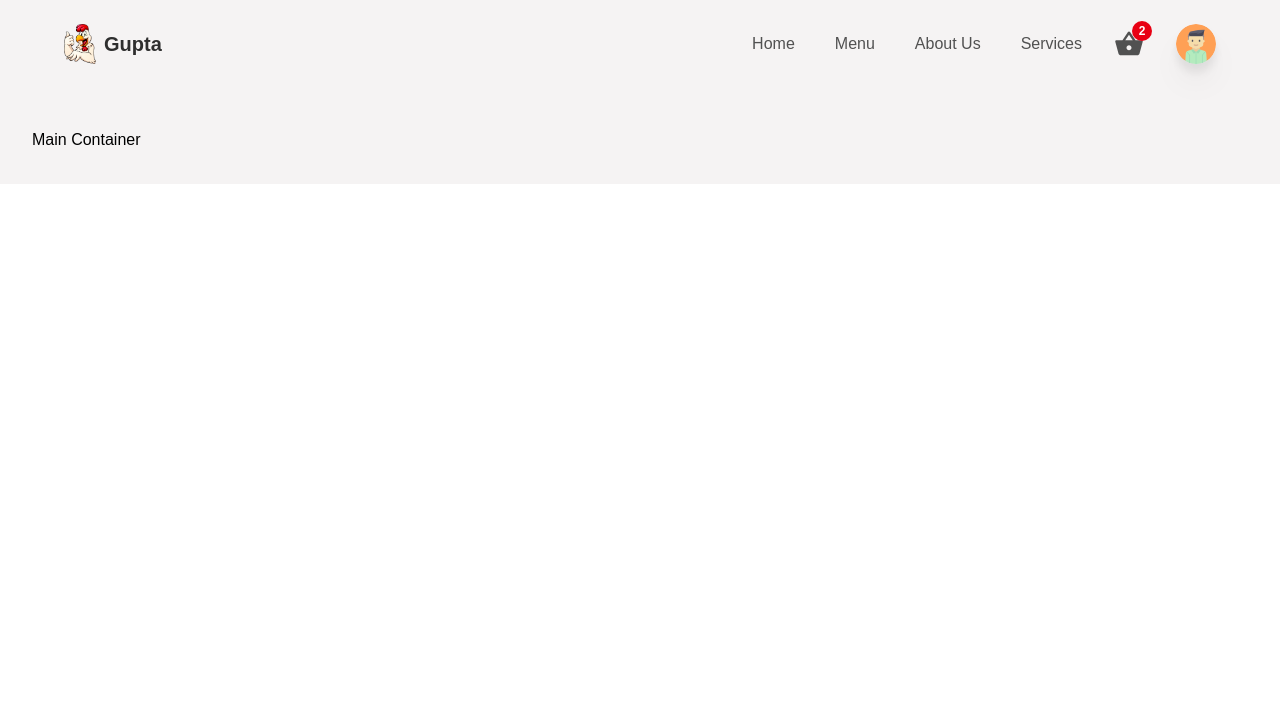
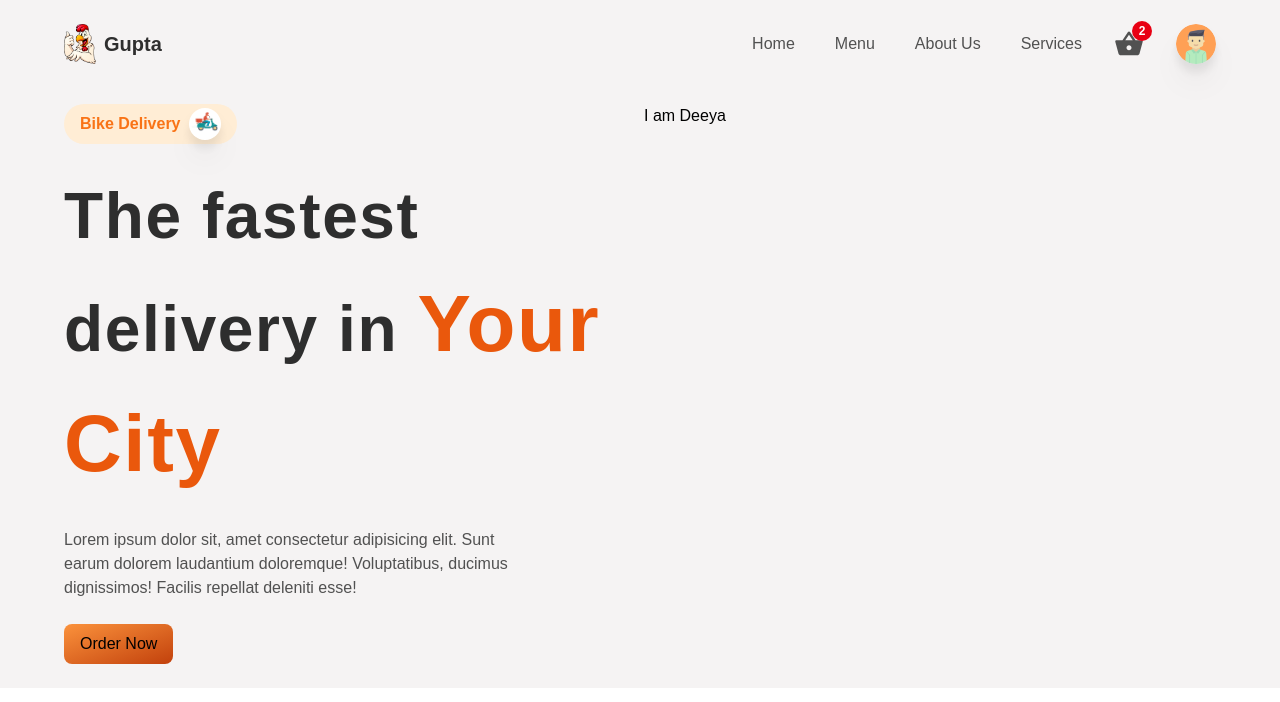
Before and after one commit to guptadeeya/restaurantsite, a React (Create React App) app: page / in a window 1280 px wide. Shown: the top 702 px of the page. Built offline with nearby package versions, Linux system fonts and the light colour scheme.

Commit message:
Home Container part-1

```diff
--- a/src/App.js
+++ b/src/App.js
@@ -5,7 +5,7 @@
 import { MainContainer } from './components'
 import { CreateContainer } from './components'
 import { Route, Routes } from 'react-router-dom'
-import {AnimatePresence} from "framer-motion"
+import { AnimatePresence } from "framer-motion"
 
 function App() {
     return (
@@ -14,7 +14,7 @@
         <AnimatePresence mode='wait'>
             <div className='w-screen h-auto flex flex-col bg-primary'>
                 <Header />
-                <main className='mt-24 p-8 w-full'>
+                <main className='mt-14 md:mt-20 px-4 md:px-16 py-4 w-full'>
                     <Routes>
                         <Route path='/*' element={<MainContainer />} />
                         <Route path='/createItem' element={<CreateContainer />} />
--- a/src/components/Header.js
+++ b/src/components/Header.js
@@ -37,13 +37,13 @@
   };
 
   // function performed after logout button is clicked
-  const logout= () =>{
+  const logout = () => {
     setIsMenu(false)
     localStorage.clear()
 
     dispatch({
       type: actionType.SET_USER,
-      user:null
+      user: null
     })
   };
 
@@ -110,6 +110,14 @@
       </div>
       {/* For mobiles */}
       <div className='flex md:hidden items-center justify-between w-full h-full'>
+
+        <div className='relative flex items-center'>
+          <MdShoppingBasket className='text-textColor text-3xl cursor-pointer' />
+          <div className='absolute -top-2 -right-2 w-5 h-5 rounded-full bg-cartNumBg  flex items-center justify-center'>
+            <p className='text-xs text-white font-semibold'>2</p>
+          </div>
+        </div>
+
         <Link to="/" className='flex items-center gap-2'>
           {/* Logo link img */}
           <img src={Logo} className='w-8 object-cover' alt="Logo" />
--- a/src/components/MainContainer.js
+++ b/src/components/MainContainer.js
@@ -1,9 +1,28 @@
 import React from 'react'
+import Delivery from '../img/delivery.png'
 
 const MainContainer = () => {
   return (
-    <div>
-      Main Container
+    <div className='grid grid-cols-1 md:grid-cols-2 gap-2'>
+      <div className='py-2 flex-1 flex flex-col items-start justify-center gap-6'>
+        <div className='flex items-center justify-cneter gap-2 bg-orange-100 px-4 py-1 rounded-full'>
+          <p className='text-base text-orange-500 font-semibold'>Bike Delivery</p>
+          <div className='w-8 h-8 rounded-full overflow-hidden bg-white drop-shadow-xl'>
+            <img src={Delivery} className='w-full h-full object-contain' alt="delivery" />
+          </div>
+        </div>
+        <p className='text-[2rem] lg:text-[4rem] font-bold tracking-wide text-headingColor'>
+          The fastest delivery in <span className='text-orange-600 text-[3rem] lg:text-[5rem]'>Your City</span>
+        </p>
+
+        <p className="text-base text-textColor text-center md:text-left md:w-[80%]">Lorem ipsum dolor sit, amet consectetur adipisicing elit. Sunt earum dolorem laudantium doloremque! Voluptatibus, ducimus dignissimos! Facilis repellat deleniti esse!</p>
+
+        <button type="button" className="bg-gradient-to-br from-orange-400 to-orange-700 w-full md:w-auto px-4 py-2 rounded-lg hover:shadow-lg transition-all ease-in-out duration-100">Order Now</button>
+      </div>
+
+      <div className='py-2 flex-1'>
+        I am Deeya
+      </div>
     </div>
   )
 }
```
